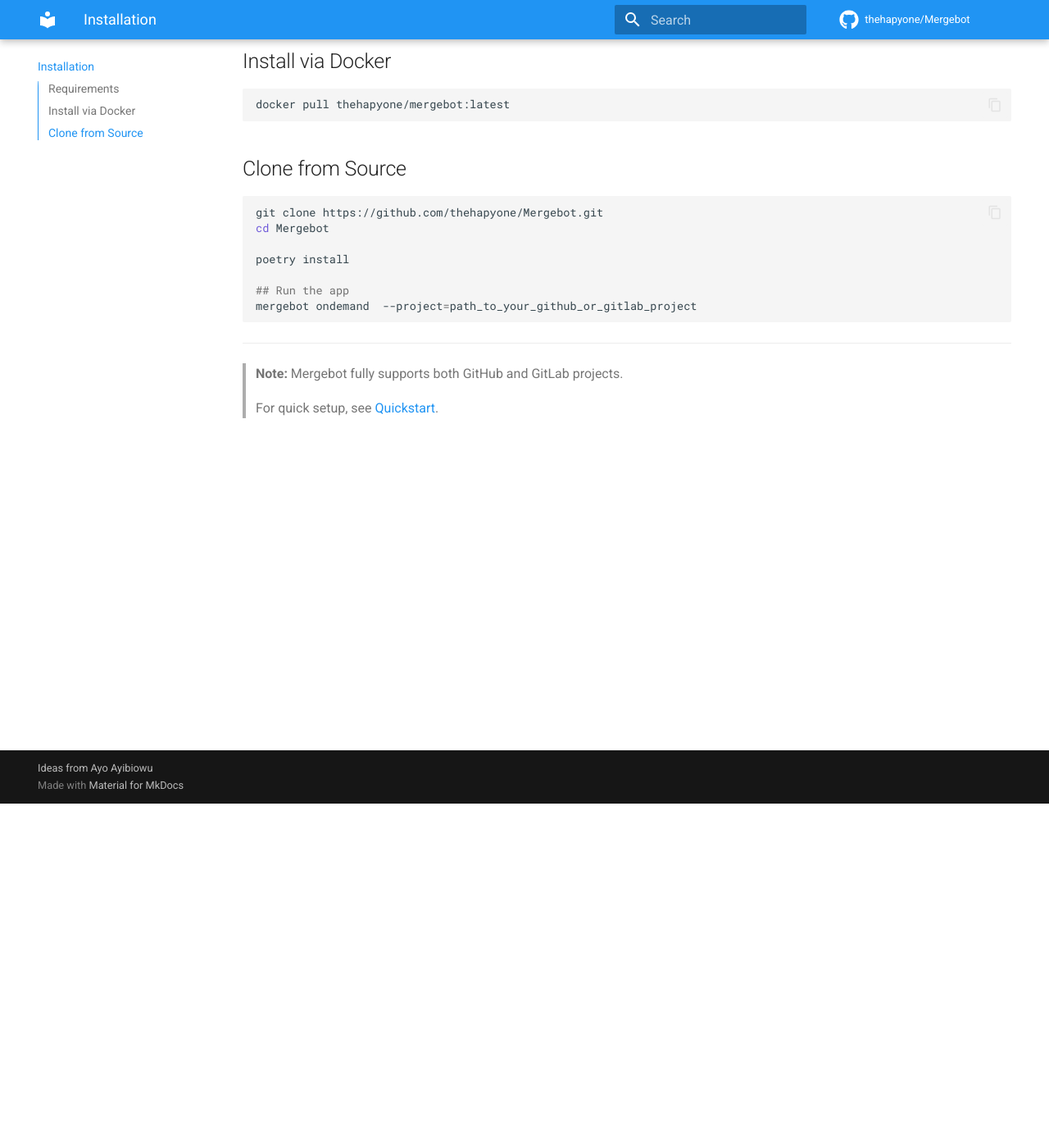
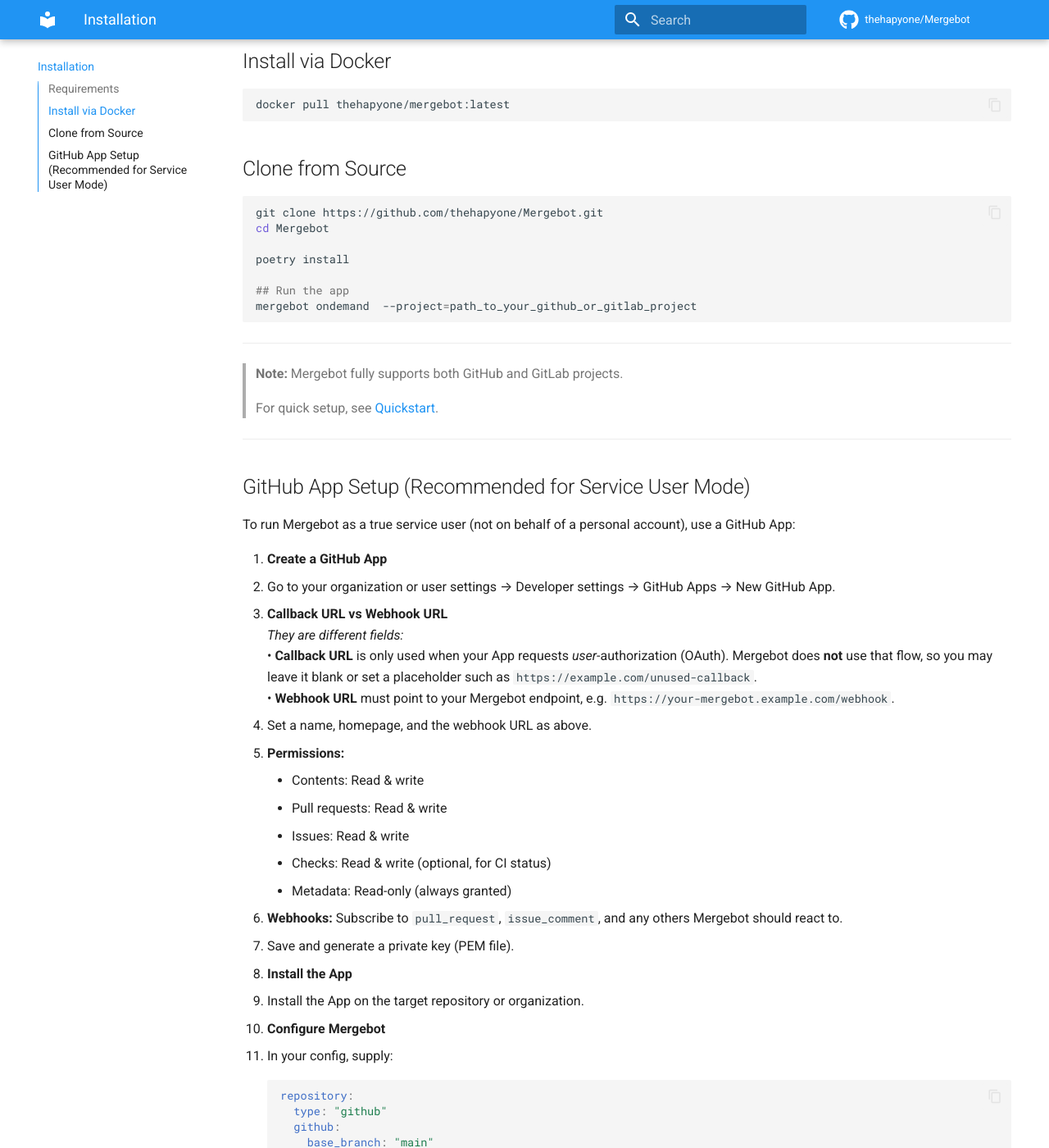
Before and after one commit to thehapyone/Mergebot, an MkDocs documentation site: the page built from docs/installation.md, in a window 1280 px wide and 1400 px high, scrolled down 420 px. Shown: the whole window at 82% size. Built offline with MkDocs 1.6.1 and Material for MkDocs 9.7.7, drawn with Linux system fonts in a browser that asks for light colours; comment, search, counter and statistics services are not loaded; some of the changed text lies outside the part shown.

Commit message:
Add GitHub App authentication guide and config schema docs
- Add detailed instructions for setting up Mergebot with a GitHub App, including permissions, webhook setup, and configuration, to docs/installation.md and a new quickstart_github_app.md.
- Update configuration schema documentation to include GitHub App authentication options as recommended and clarify use of legacy personal access tokens.
- Enhance onboarding docs to reference new authentication setup and documentation.
- Prepare internal GitHub API wrapper and config validator for App authentication support.
- Improve clarity for users migrating from token to App-based authentication, enhancing security and maintainability.

````diff
--- a/docs/installation.md
+++ b/docs/installation.md
@@ -32,3 +32,52 @@
 > **Note:** Mergebot fully supports both GitHub and GitLab projects.
 >
 > For quick setup, see [Quickstart](quickstart.md).
+
+---
+
+## GitHub App Setup (Recommended for Service User Mode)
+
+To run Mergebot as a true service user (not on behalf of a personal account), use a GitHub App:
+
+1. **Create a GitHub App**
+   - Go to your organization or user settings → Developer settings → GitHub Apps → New GitHub App.
+   - **Callback URL vs Webhook URL**
+     *They are different fields:*
+     • **Callback URL** is only used when your App requests *user*-authorization (OAuth). Mergebot does **not** use that flow, so you may leave it blank or set a placeholder such as `https://example.com/unused-callback`.
+     • **Webhook URL** must point to your Mergebot endpoint, e.g. `https://your-mergebot.example.com/webhook`.
+   - Set a name, homepage, and the webhook URL as above.
+   - **Permissions:**
+     - Contents: Read & write
+     - Pull requests: Read & write
+     - Issues: Read & write
+     - Checks: Read & write (optional, for CI status)
+     - Metadata: Read-only (always granted)
+   - **Webhooks:** Subscribe to `pull_request`, `issue_comment`, and any others Mergebot should react to.
+   - Save and generate a private key (PEM file).
+
+2. **Install the App**
+   - Install the App on the target repository or organization.
+
+3. **Configure Mergebot**
+   - In your config, supply:
+     ```yaml
+     repository:
+       type: "github"
+       github:
+         base_branch: "main"
+         app_id: <your-app-id>
+         installation_id: <your-installation-id>  # optional; auto-discovered if omitted
+         private_key: <private key>  # or set GITHUB_APP_PRIVATE_KEY env
+     ```
+   - You can also set these as environment variables: `GITHUB_APP_ID`, `GITHUB_APP_INSTALLATION_ID`, `GITHUB_APP_PRIVATE_KEY`.
+
+4. **Migration Notes**
+   - If you previously used a personal access token (`GITHUB_TOKEN`), you may keep it for backward compatibility, but it is **deprecated**.
+   - Mergebot will use the App credentials if both are present.
+   - The App acts on its own behalf, not as a user, and all actions are attributed to the App.
+
+5. **Security**
+   - Never share your App’s private key.
+
+
+For more details, see [Onboarding](usage/onboarding.md) and [Configuration Schema](configuration/config_schema.md).
````
Also changed, not shown: docs/configuration/config_schema.md (+26 -0 lines), docs/quickstart_github_app.md (added, +75 -0 lines), docs/usage/onboarding.md (+27 -1 lines), 2 other files.
